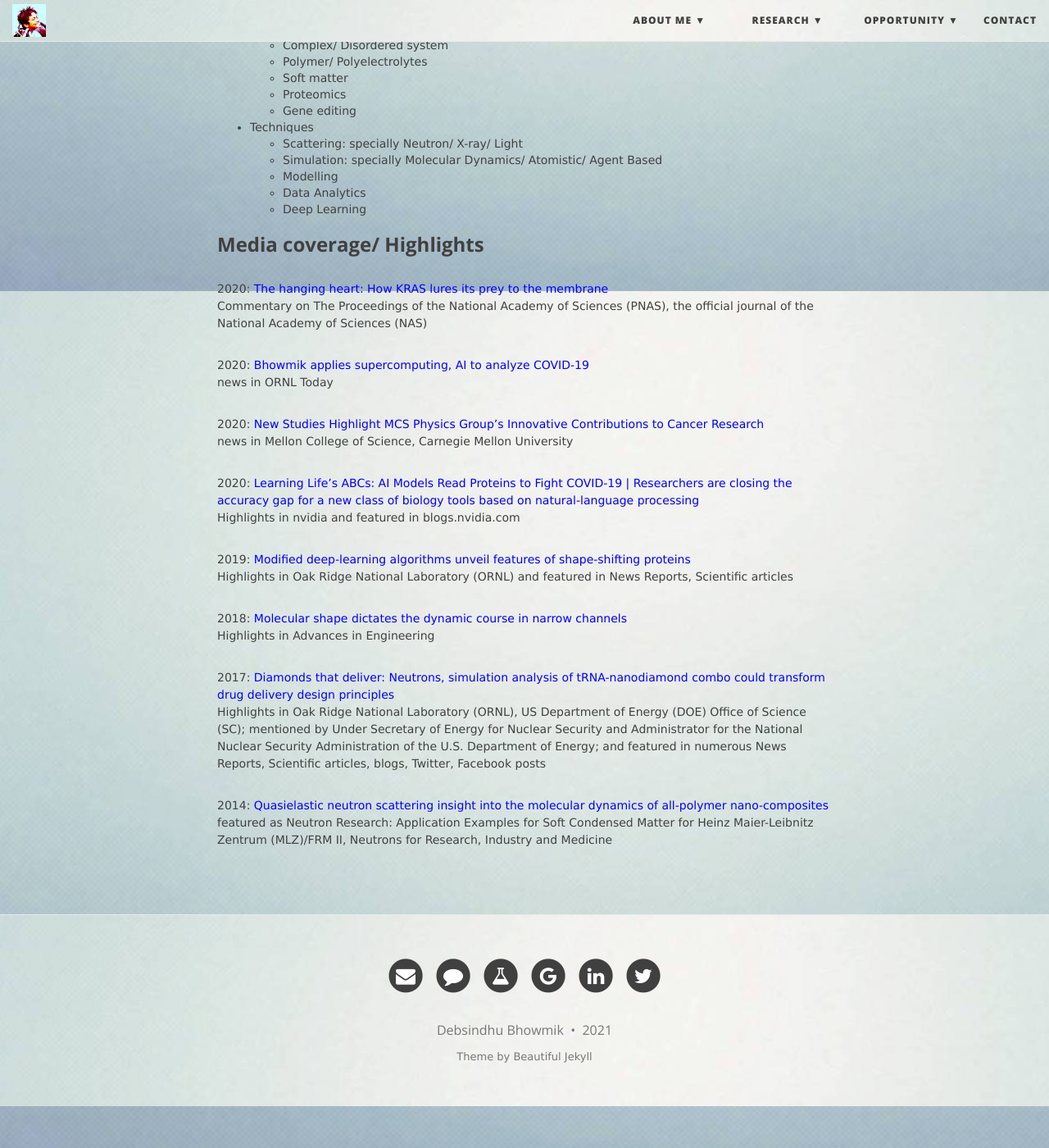
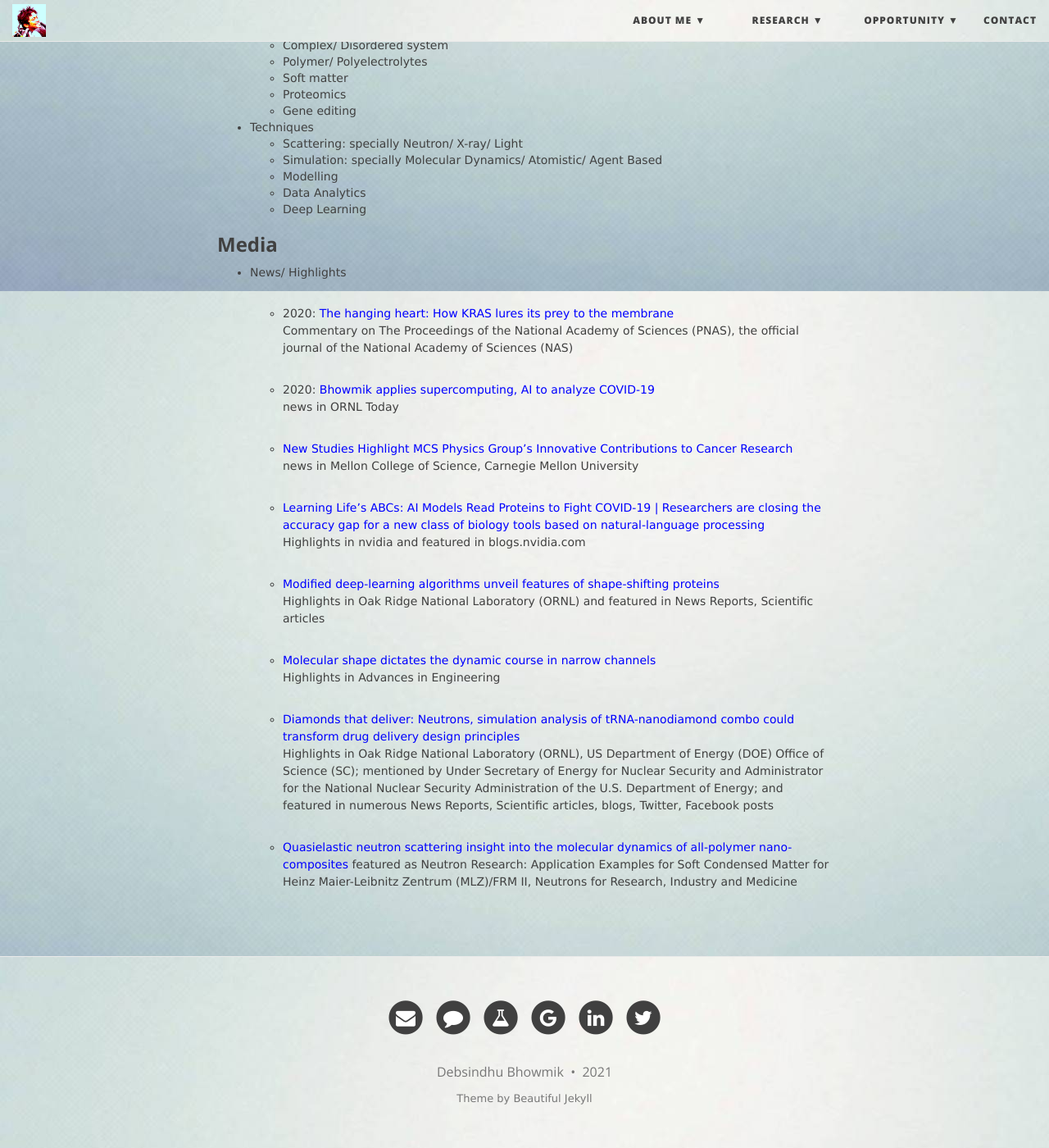
Before and after one commit to debsindhu/debsindhu.github.io, a Jekyll site: the page built from research.md, in a window 1280 px wide and 1400 px high, scrolled down 716 px. Shown: the whole window at 82% size. Built offline with Jekyll 4.4.1, drawn with Linux system fonts in a browser that asks for light colours; nearby versions of some CDN libraries.

Commit message:
Update research.md

```diff
--- a/research.md
+++ b/research.md
@@ -32,28 +32,29 @@ experiments.
     * Data Analytics
     * Deep Learning
 
-### **Media coverage/ Highlights**
+### **Media**
 
-2020: <span style="color:blue">The hanging heart: How KRAS lures its prey to the membrane</span>
+* News/ Highlights
+    * 2020: <span style="color:blue">The hanging heart: How KRAS lures its prey to the membrane</span>
       Commentary on The Proceedings of the National Academy of Sciences (PNAS), the official journal of the National Academy of Sciences (NAS)
 
-2020: <span style="color:blue">Bhowmik applies supercomputing, AI to analyze COVID-19</span>
+    * 2020: <span style="color:blue">Bhowmik applies supercomputing, AI to analyze COVID-19</span>
       news in ORNL Today
 
-2020: <span style="color:blue">New Studies Highlight MCS Physics Group's Innovative Contributions to Cancer Research</span>
+    * <span style="color:blue">New Studies Highlight MCS Physics Group's Innovative Contributions to Cancer Research</span>
       news in Mellon College of Science, Carnegie Mellon University
 
-2020: <span style="color:blue">Learning Life’s ABCs: AI Models Read Proteins to Fight COVID-19 | Researchers are closing the accuracy gap for a new class of biology tools based on natural-language processing</span>
+    * <span style="color:blue">Learning Life’s ABCs: AI Models Read Proteins to Fight COVID-19 | Researchers are closing the accuracy gap for a new class of biology tools based on natural-language processing</span>
       Highlights in nvidia and featured in blogs.nvidia.com
 
-2019: <span style="color:blue">Modified deep-learning algorithms unveil features of shape-shifting proteins</span>
+    * <span style="color:blue">Modified deep-learning algorithms unveil features of shape-shifting proteins</span>
       Highlights in Oak Ridge National Laboratory (ORNL) and featured in News Reports, Scientific articles
 
-2018: <span style="color:blue">Molecular shape dictates the dynamic course in narrow channels</span>
+    * <span style="color:blue">Molecular shape dictates the dynamic course in narrow channels</span>
       Highlights in Advances in Engineering
 
-2017: <span style="color:blue">Diamonds that deliver: Neutrons, simulation analysis of tRNA-nanodiamond combo could transform drug delivery design principles</span>
+    * <span style="color:blue">Diamonds that deliver: Neutrons, simulation analysis of tRNA-nanodiamond combo could transform drug delivery design principles</span>
       Highlights in Oak Ridge National Laboratory (ORNL), US Department of Energy (DOE) Office of Science (SC); mentioned by Under Secretary of Energy for Nuclear Security and Administrator for the National Nuclear Security Administration of the U.S. Department of Energy; and featured in numerous News Reports, Scientific articles, blogs, Twitter, Facebook posts
 
-2014: <span style="color:blue">Quasielastic neutron scattering insight into the molecular dynamics of all-polymer nano-composites</span>
+    * <span style="color:blue">Quasielastic neutron scattering insight into the molecular dynamics of all-polymer nano-composites</span>
       featured as Neutron Research: Application Examples for Soft Condensed Matter for Heinz Maier-Leibnitz Zentrum (MLZ)/FRM II, Neutrons for Research, Industry and Medicine
```
